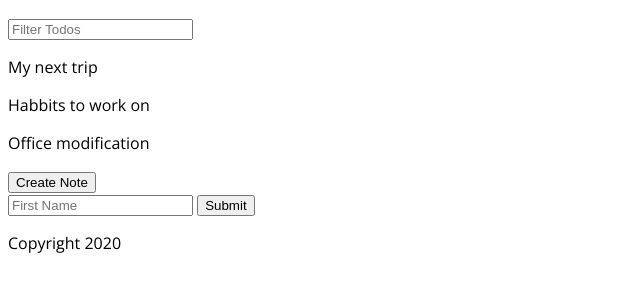
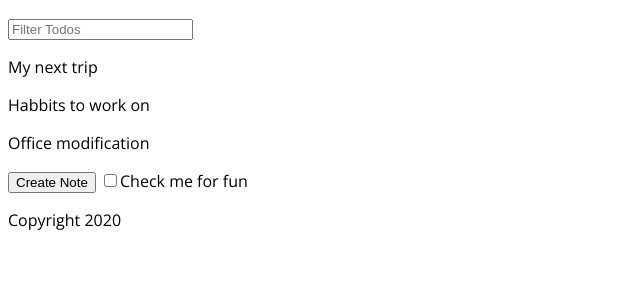
Before and after one commit to ishivamraj/notes-app, a plain HTML site: page index.html in a window 1280 px wide. Shown: the part 122-414 px from the top of the page, without its empty margins (0-640 px from the left). Drawn offline with nearby package versions, Linux system fonts and the light colour scheme.

Commit message:
add checkbox

```diff
--- a/index.html
+++ b/index.html
@@ -12,10 +12,9 @@
     <input type="text" name="" id="search-text" placeholder="Filter Todos" />
     <div id="notes"></div>
     <button id="create-note">Create Note</button>
-    <form id="name-form">
-      <input type="text" placeholder="First Name" name="firstName" />
-      <button type="submit">Submit</button>
-    </form>
+    <label>
+      <input type="checkbox" name="" id="for-fun">Check me for fun
+    </label>
     <p>Copyright 2020</p>
     <script src="notes-app.js "></script>
   </body>
--- a/notes-app.js
+++ b/notes-app.js
@@ -49,8 +49,12 @@ document.querySelector("#search-text").addEventListener("input", function (e) {
   renderNotes(notes, filters); //Initially app renders something
 });
 
-document.querySelector('#name-form').addEventListener('submit', function(e){
-  e.preventDefault();
-  console.log(e.target.elements.firstName.value)
-  e.target.elements.firstName.value = ''
+// document.querySelector('#name-form').addEventListener('submit', function(e){
+//   e.preventDefault();
+//   console.log(e.target.elements.firstName.value)
+//   e.target.elements.firstName.value = ''
+// })
+
+document.querySelector('#for-fun').addEventListener('change', function(e){
+  console.log(e.target.checked)
 })
```
